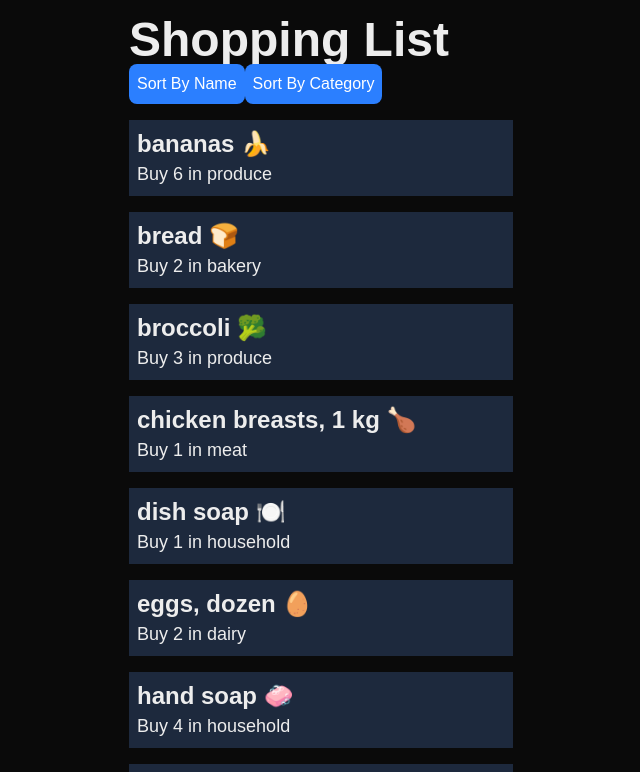
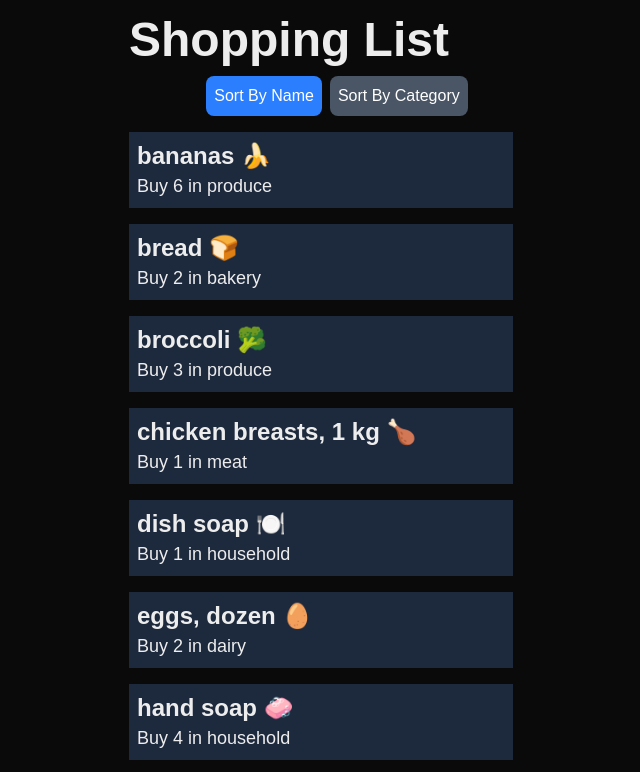
Before and after one commit to falconvn2006/cprg306-assignments, a Next.js app: page /week-6 in a window 1280 px wide. Shown: the top 772 px of the page, without its empty margins (303-943 px from the left). Built offline with nearby package versions, Linux system fonts and the light colour scheme.

Commit message:
Finished styling

```diff
--- a/app/week-6/items-list.js
+++ b/app/week-6/items-list.js
@@ -8,25 +8,38 @@ export default function ItemsList() {
 
     const [sortBy, setSortBy] = useState("name");
 
+    const sortName = (itemA, itemB) => {
+        if (itemA.name < itemB.name) return -1;
+        if (itemA.name > itemB.name) return 1;
+        return 0;
+    }
+
+    const sortCategory = (itemA, itemB) => {
+        if (itemA.category < itemB.category) return -1;
+        if (itemA.category > itemB.category) return 1;
+        return 0;
+    }
+
     const handleSort = [...itemsData].sort((itemA, itemB) => {
         if (sortBy == "name")
-            return itemA.name.localeCompare(itemB.name);
+            return sortName(itemA, itemB);
 
         if (sortBy == "category")
-            return itemA.category.localeCompare(itemB.category);
+            return sortCategory(itemA, itemB);
     });
 
     return (
     <main>
-        <div>
-            <button onClick={() => setSortBy("name")} className="p-2 bg-blue-500 text-white rounded-lg cursor-pointer">Sort By Name</button>
-            <button onClick={() => setSortBy("category")} className="p-2 bg-blue-500 text-white rounded-lg cursor-pointer">Sort By Category</button>
+        <div className="mt-3 flex gap-2 justify-center">
+            <button onClick={() => setSortBy("name")} className={`p-2 ${sortBy == "name" ? "bg-blue-500" : "bg-gray-600"} text-white rounded-lg cursor-pointer`}>Sort By Name</button>
+            <button onClick={() => setSortBy("category")} className={`p-2 ${sortBy == "category" ? "bg-blue-500" : "bg-gray-600"} text-white rounded-lg cursor-pointer`}>Sort By Category</button>
         </div>
 
         <ul>
             {handleSort.map((item, i) => (
                 <li key={i}> <Item item={item} /> </li>
             ))}
+
         </ul>
     </main>
     );
```
